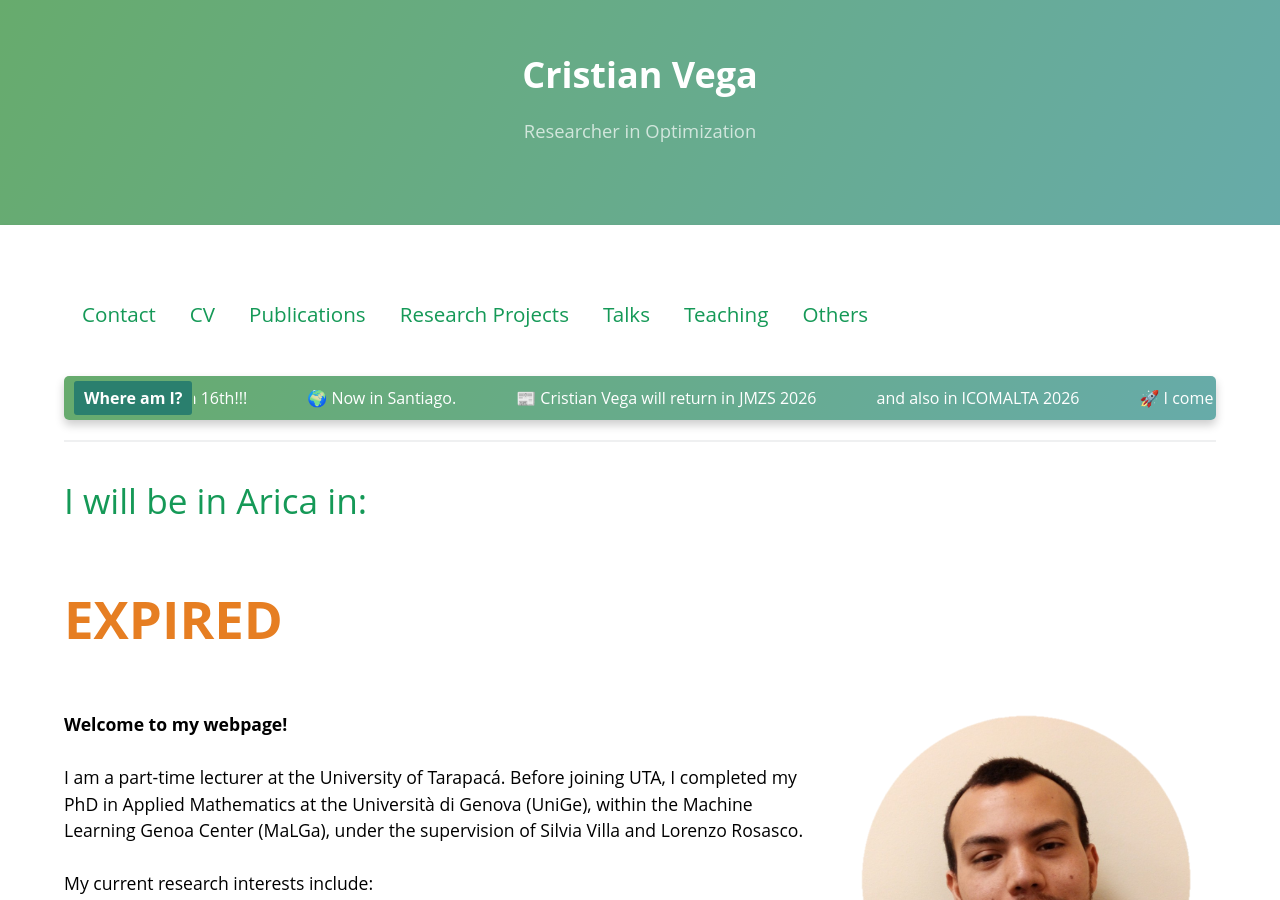
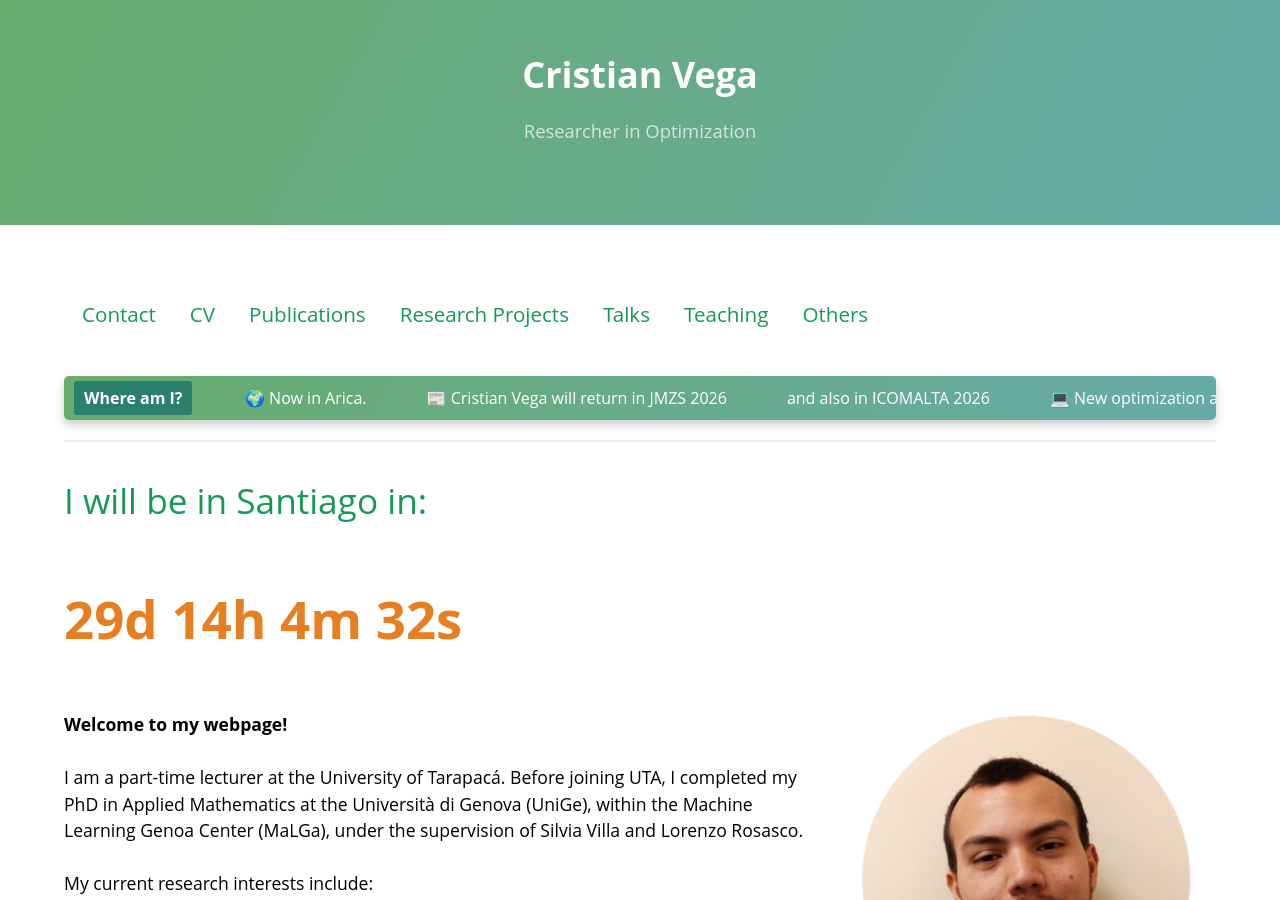
Before and after one commit to cristianvega1995/cristianvega1995.github.io, a Jekyll site: the page index.html, which Jekyll copies as it is, in a window 1280 px wide and 900 px high. Built offline with Jekyll 4.4.1, drawn with Linux system fonts in a browser that asks for light colours; some of the changed text lies outside the part shown.

Commit message:
Update index.html

```diff
--- a/index.html
+++ b/index.html
@@ -448,7 +448,7 @@
 <hr>
 
 <!-- Countdown timer -->
-<h1>I will be in Arica in: <p id="demo"></p></h1>
+<h1>I will be in Santiago in: <p id="demo"></p></h1>
 
 
 <!-- Main intro with photo -->
@@ -588,6 +590,10 @@ Arica, Arica y Parinacota, Chile.</p>
   <li>Statistics (2020–2)</li>
   <li>Integral Calculus (2020–2)</li>
   <li>Differential Calculus (2020–1)</li>
+</ul>
+<h3>Teaching Assistant, Universidad de Tarapacá</h3>
+<ul>
+  <li>Optimization</li>
 </ul>
 <h3>Teaching Assistant, Universidad Técnica Federico Santa María</h3>
 <ul>
@@ -613,7 +619,7 @@ Arica, Arica y Parinacota, Chile.</p>
 <!-- JavaScript for countdown, news ticker, and indicators -->
 <script>
 // Countdown timer
-var countDownDate = new Date("March 16, 2026 02:35:00").getTime();
+var countDownDate = new Date("April 22, 2026 10:32:00").getTime();
 var x = setInterval(function() {
   var now = new Date().getTime();
   var distance = countDownDate - now;
@@ -630,14 +636,14 @@ var x = setInterval(function() {
 
 // News ticker data
 const newsList = [
-    "🚀 I come back to Arica March 16th!!!",
-    "🌍 Now in Santiago.",
+    "🚀 I come back to Santiago April 22nd!!!",
+    "🌍 Now in Arica.",
     " 📰 Cristian Vega will return in JMZS 2026",
     " and also in ICOMALTA 2026",
     //"🎬 Upcoming blockbuster movie breaks records!",
     //"⚽ Football championship finals this weekend!",
     //"🧪 Breakthrough in fusion energy research",
-    //"💻 New optimization algorithms published"
+    "💻 New optimization algorithms incoming!!!"
 ];
 
 function updateNews() {
@@ -652,21 +658,21 @@ updateNews();
 
 // Placeholder for economic indicators (you can replace with real API)
 // For now, just show a message
-document.addEventListener("DOMContentLoaded", function() {
-    const indicatorsDiv = document.getElementById("indicators");
-    if (indicatorsDiv) {
-        indicatorsDiv.innerHTML = `
-            <h3>📊 Chilean Economic Indicators</h3>
-            <ul>
-                <li><strong>UF:</strong> 38,500.23 (approx)</li>
-                <li><strong>Dólar observado:</strong> 950.12 CLP</li>
-                <li><strong>IPC (último mes):</strong> 0.3%</li>
-                <li><strong>Desempleo:</strong> 8.5%</li>
-            </ul>
-            <p><em>Datos simulados - reemplazar con API real</em></p>
-        `;
-    }
-});
+//document.addEventListener("DOMContentLoaded", function() {
+//    const indicatorsDiv = document.getElementById("indicators");
+//    if (indicatorsDiv) {
+//        indicatorsDiv.innerHTML = `
+ //           <h3>📊 Chilean Economic Indicators</h3>
+ //           <ul>
+ //               <li><strong>UF:</strong> 38,500.23 (approx)</li>
+ //               <li><strong>Dólar observado:</strong> 950.12 CLP</li>
+ //               <li><strong>IPC (último mes):</strong> 0.3%</li>
+ //               <li><strong>Desempleo:</strong> 8.5%</li>
+ //           </ul>
+ //           <p><em>Datos simulados - reemplazar con API real</em></p>
+ //       `;
+ //   }
+//});
 </script>
 
 </main>
```
Also changed, not shown: other parts of index.html (+2 -0 lines).
